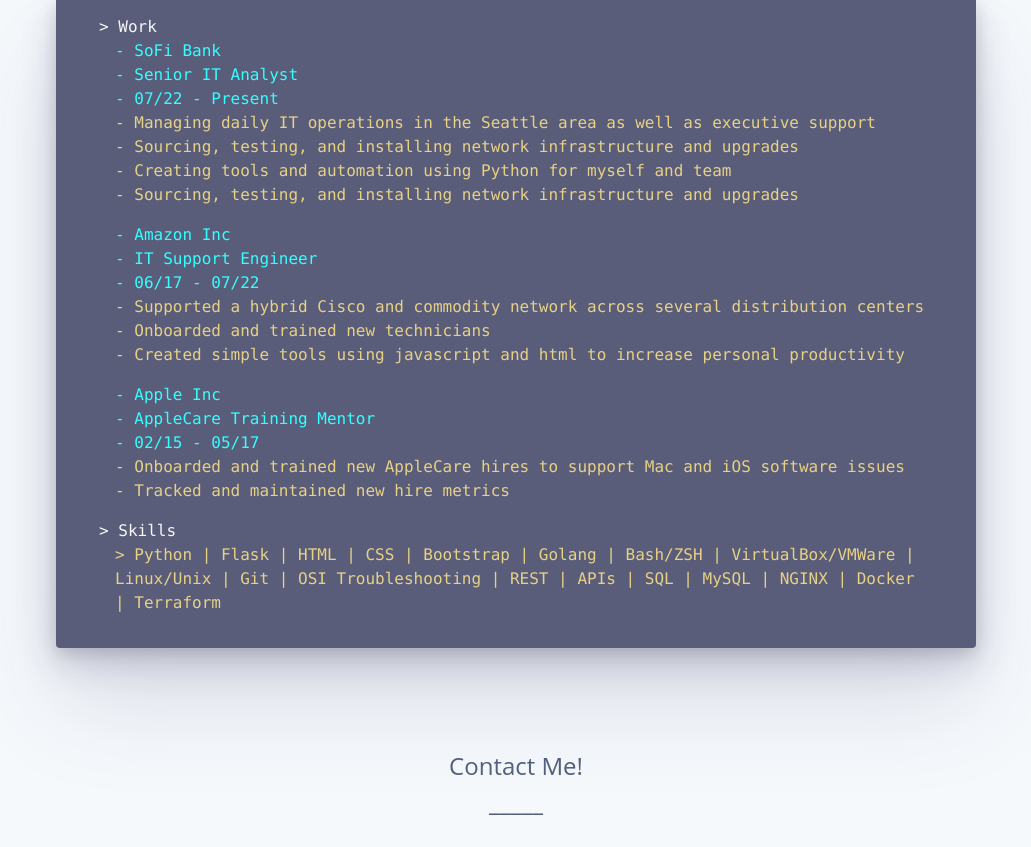
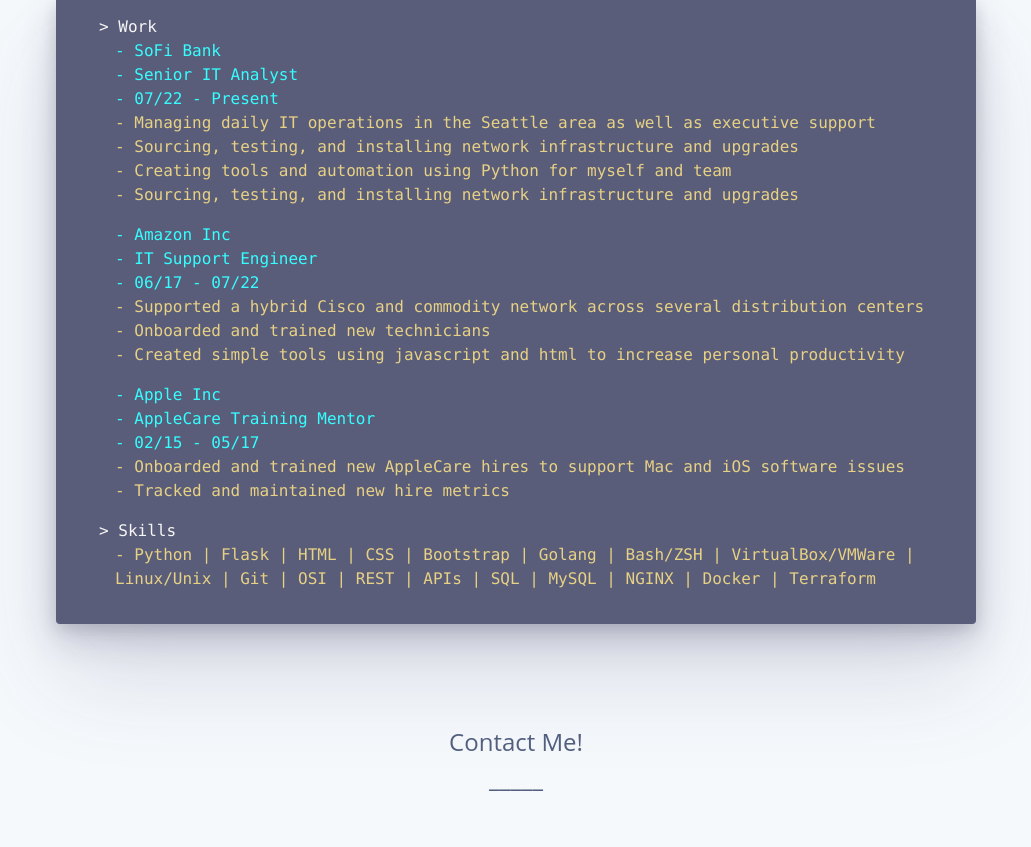
Before and after one commit to smbirch/smbirch.com, a Flask app: page /about in a window 1280 px wide. Shown: the part 311-1158 px from the top of the page, without its empty margins (124-1155 px from the left). Run offline with Flask 3, Linux system fonts and the light colour scheme; some libraries are stand-ins or nearby versions.

Commit message:
updating about page info

```diff
--- a/templates/about.html
+++ b/templates/about.html
@@ -42,8 +42,7 @@
 
         <div class="project-title">&gt; Skills</div>
         <div class="project-info">
-          <p style="display:inline">&gt; Python | Flask | HTML | CSS | Bootstrap | Golang | Bash/ZSH | VirtualBox/VMWare | Linux/Unix | Git | OSI
-            Troubleshooting | REST | APIs | SQL | MySQL | NGINX | Docker  | Terraform
+          <p style="display:inline">- Python | Flask | HTML | CSS | Bootstrap | Golang | Bash/ZSH | VirtualBox/VMWare | Linux/Unix | Git | OSI | REST | APIs | SQL | MySQL | NGINX | Docker  | Terraform
           </p>
 
 
```
